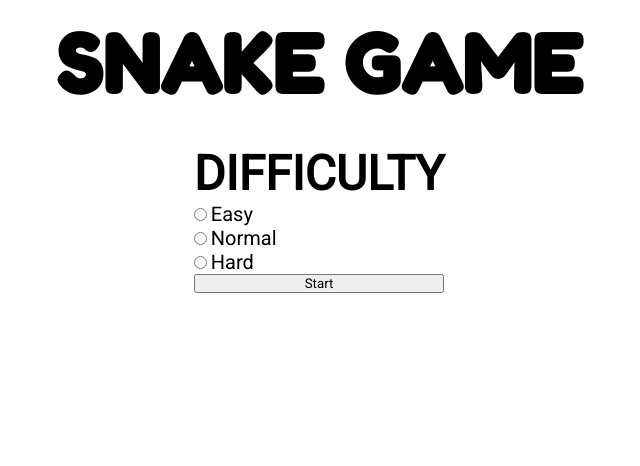
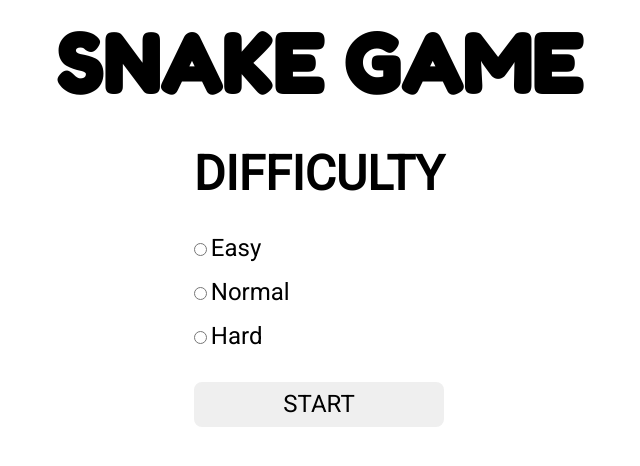
Before and after one commit to cburnjohnson/snake-game, a plain HTML site: page index.html in a window 1280 px wide. Shown: the whole page, without its empty margins (321-961 px from the left). Drawn offline with Linux system fonts and the light colour scheme.

Commit message:
initial layout

```diff
--- a/index.html
+++ b/index.html
@@ -31,7 +31,7 @@
                     <label for="normal">Normal</label>
                 </div>
 
-                <div class="form-control">
+                <div class="form-control last">
                     <input
                         type="radio"
                         name="difficulty"
--- a/styles.css
+++ b/styles.css
@@ -30,8 +30,30 @@ form {
 form h2 {
     font-size: 3rem;
     text-transform: uppercase;
+    margin-bottom: 1.5rem;
 }
 
 form label {
-    font-size: 1.25rem;
+    font-size: 1.5rem;
 }
+
+form input[type='radio'] {
+    cursor: pointer;
+}
+
+form button {
+    cursor: pointer;
+    border: none;
+    padding: 0.35em 0.5em;
+    text-transform: uppercase;
+    font-size: 1.5rem;
+    border-radius: 8px;
+}
+
+.form-control {
+    margin: 0.5rem 0;
+}
+
+.form-control.last {
+    margin-bottom: 2rem;
+}
```
